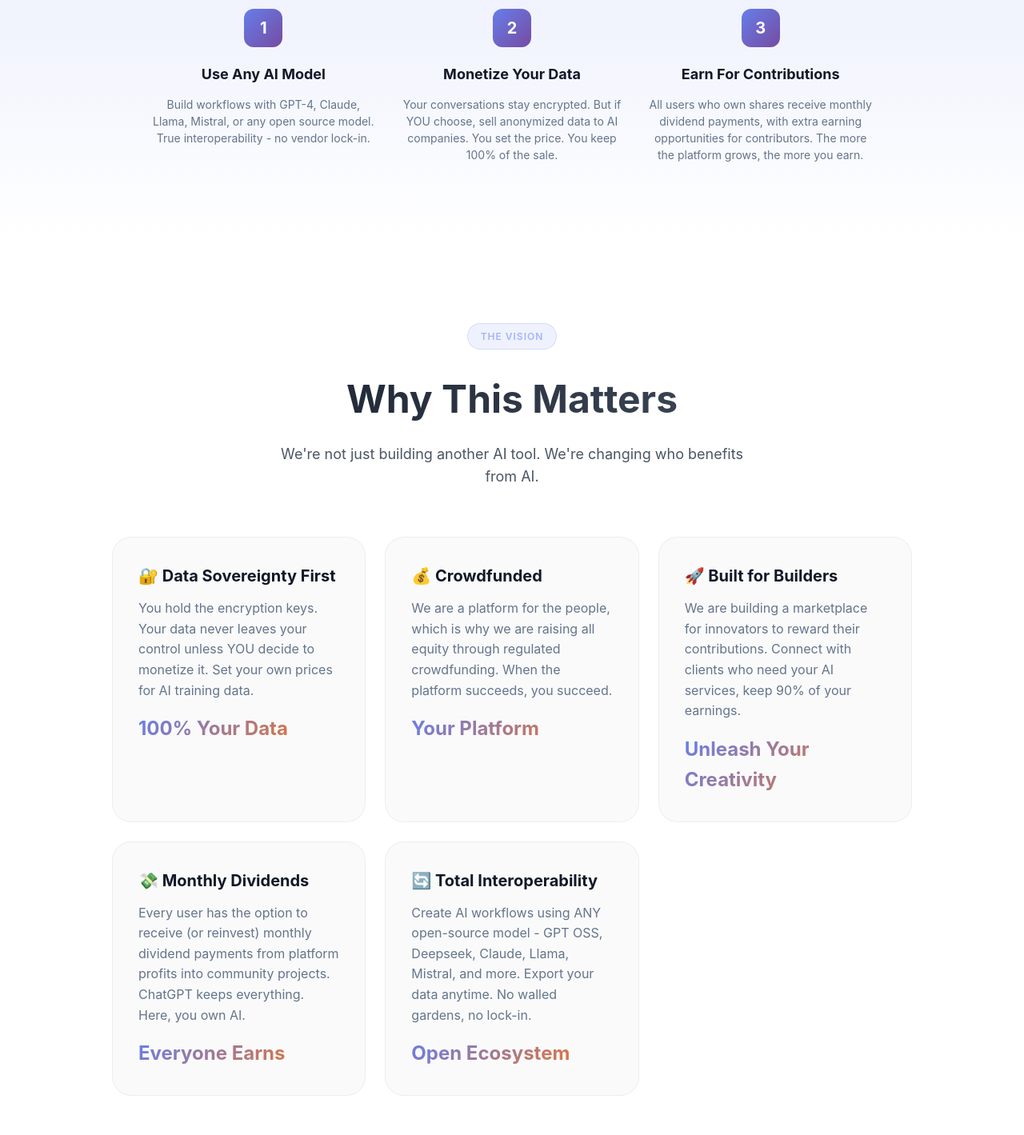
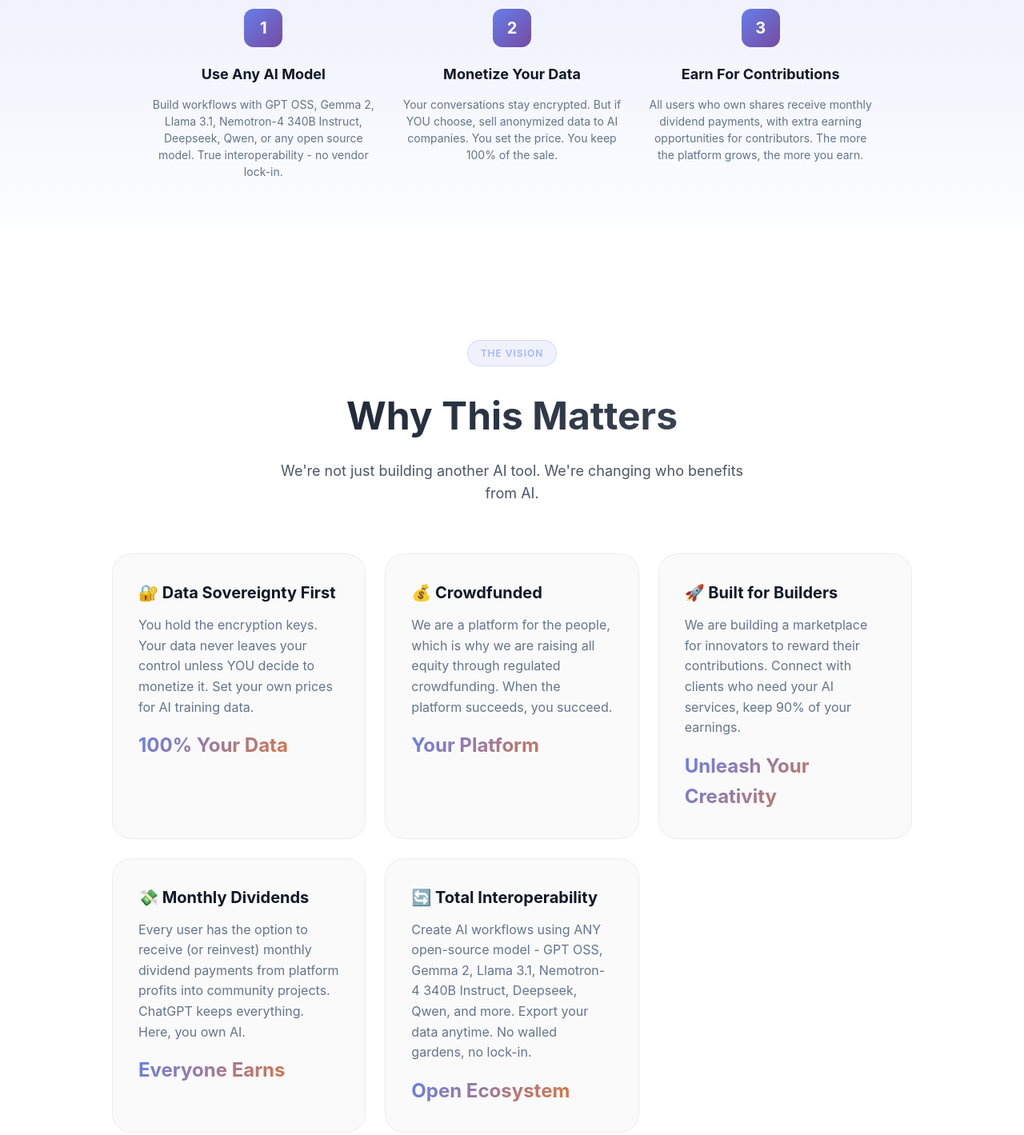
Before and after one commit to izwilf/youownai, a plain HTML site: page index.html in a window 1280 px wide. Shown: the part 1540-2959 px from the top of the page at 80% size. Drawn offline with Linux system fonts and the light colour scheme.

Commit message:
Update index.html

```diff
--- a/index.html
+++ b/index.html
@@ -507,7 +507,7 @@
                     <div class="step">
                         <div class="step-number">1</div>
                         <h3>Use Any AI Model</h3>
-                        <p>Build workflows with GPT-4, Claude, Llama, Mistral, or any open source model. True interoperability - no vendor lock-in.</p>
+                        <p>Build workflows with GPT OSS, Gemma 2, Llama 3.1, Nemotron-4 340B Instruct, Deepseek, Qwen, or any open source model. True interoperability - no vendor lock-in.</p>
                     </div>
                     <div class="step">
                         <div class="step-number">2</div>
@@ -553,7 +553,7 @@
             </div>
             <div class="vision-card">
                 <h3>🔄 Total Interoperability</h3>
-                <p>Create AI workflows using ANY open-source model - GPT OSS, Deepseek, Claude, Llama, Mistral, and more. Export your data anytime. No walled gardens, no lock-in.</p>
+                <p>Create AI workflows using ANY open-source model - GPT OSS, Gemma 2, Llama 3.1, Nemotron-4 340B Instruct, Deepseek, Qwen, and more. Export your data anytime. No walled gardens, no lock-in.</p>
                 <div class="vision-stat">Open Ecosystem</div>
             </div>
             </div>
```
